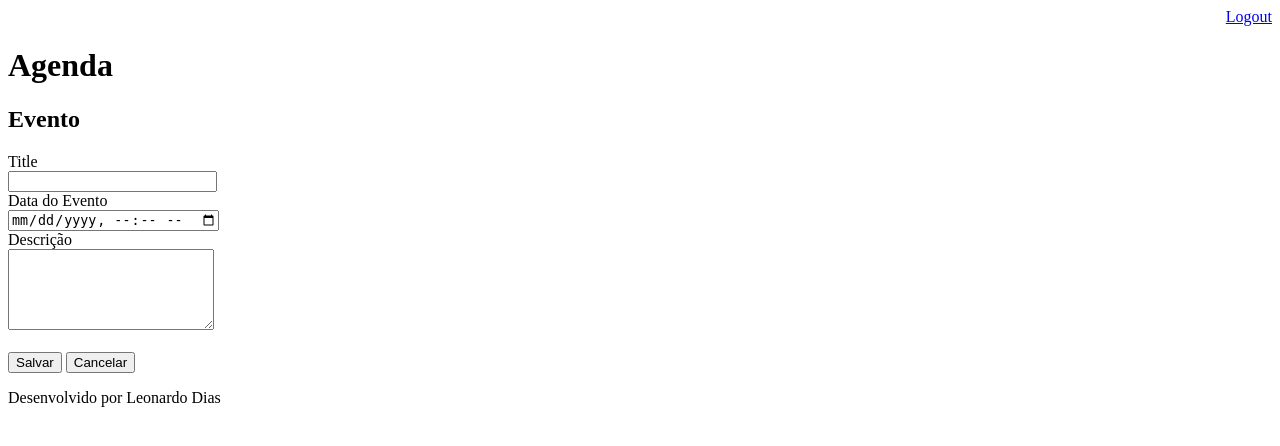
After one commit to pleonardodp12/agenda, a Django app: page /agenda/evento/ in a window 1280 px wide. The commit adds this page. Shown: the top 446 px of the page. Run offline with Django 3.2, Linux system fonts and the light colour scheme; a user stored in the database is signed in.

Commit message:
Incluido template para inserção de eventos da agenda e git ignore para ignorar os arquivos compilados

```diff
--- a/agenda/urls.py
+++ b/agenda/urls.py
@@ -20,8 +20,10 @@ from django.views.generic import RedirectView
 
 urlpatterns = [
     path('admin/', admin.site.urls),
-    path('eventos/<titulo_evento>/', views.nome_evento),
+    #path('eventos/<titulo_evento>/', views.nome_evento),
     path('agenda/', views.lista_evento),
+    path('agenda/evento/', views.evento),
+    path('agenda/evento/submit', views.submit_evento),
     #path('',views.index)
     path('',RedirectView.as_view(url='/agenda/')),
     path('login/',views.login_user),
--- a/core/views.py
+++ b/core/views.py
@@ -6,10 +6,16 @@ from django.contrib.auth import authenticate,login,logout
 from django.contrib import messages
 
 # Create your views here.
-def nome_evento(requests):
-    titulo_evento = evento.titulo
-    local = Evento.objects.all()
-    return local
+#def nome_evento(requests):
+    #titulo_evento = evento.titulo
+    #local = Evento.objects.all()
+    #return local
+
+def login_user(request):
+    return render(request,'login.html')
+def logout_user(request):
+    logout(request)
+    return redirect('/')
 
 def login_submit(request):
     if request.POST:
@@ -23,6 +29,7 @@ def login_submit(request):
             messages.error(request,'Usuário ou Senha inválidos')
     return redirect('/')
 
+
 @login_required(login_url='/login/')
 def lista_evento(request):
     usuario = request.user
@@ -30,11 +37,18 @@ def lista_evento(request):
     dados = {'eventos':evento}
     return render(request,'agenda.html',dados)
 
-def login_user(request):
-    return render(request,'login.html')
-def logout_user(request):
-    logout(request)
+@login_required(login_url='/login/')
+def evento(request):
+    return render(request, 'evento.html')
+
+@login_required(login_url='/login/')
+def submit_evento (request):
+    if request.POST:
+        titulo = request.POST.get('titulo')
+        data_evento = request.POST.get('data_evento')
+        descricao = request.POST.get('descricao')
+        usuario = request.user
+        Evento.objects.create(titulo=titulo, data_evento=data_evento, descricao=descricao, usuario=usuario)
     return redirect('/')
-
 #def index(request):
    # return redirect('/agenda/')
--- a/templates/agenda.html
+++ b/templates/agenda.html
@@ -1,6 +1,9 @@
 {% extends "model-page.html" %}
 {% block content %}
         <h2>Agendamentos</h2>
+        <a href='evento/'>
+            <button type="button">Novo Evento</button>
+        </a>
         <ul style='font-size: 18px;'>
             {% for evento in eventos %}
                 <li>{{ evento.titulo }} - {{ evento.get_data_evento }}</li>
--- /dev/null
+++ b/templates/evento.html
@@ -0,0 +1,25 @@
+{% extends "model-page.html" %}
+
+{% block content %}
+
+<h2>Evento</h2>
+
+<form action="submit" method="POST">{% csrf_token %}
+    <label>Title</label>
+    <br>
+    <input type='text' name='titulo' size="23">
+    <br>
+    <label>Data do Evento</label>
+    <br>
+    <input type='datetime-local' name='data_evento'>
+    <br>
+    <label>Descrição</label>
+    <br>
+    <textarea name='descricao' rows='5' cols="23"></textarea>
+    <br><br>
+    <button type='submit'>Salvar</button>
+    <a href="/">
+        <button type='button'>Cancelar</button>
+    </a>
+</form>
+{% endblock %}
```
Also changed, not shown: db.sqlite3, 1 other file.
